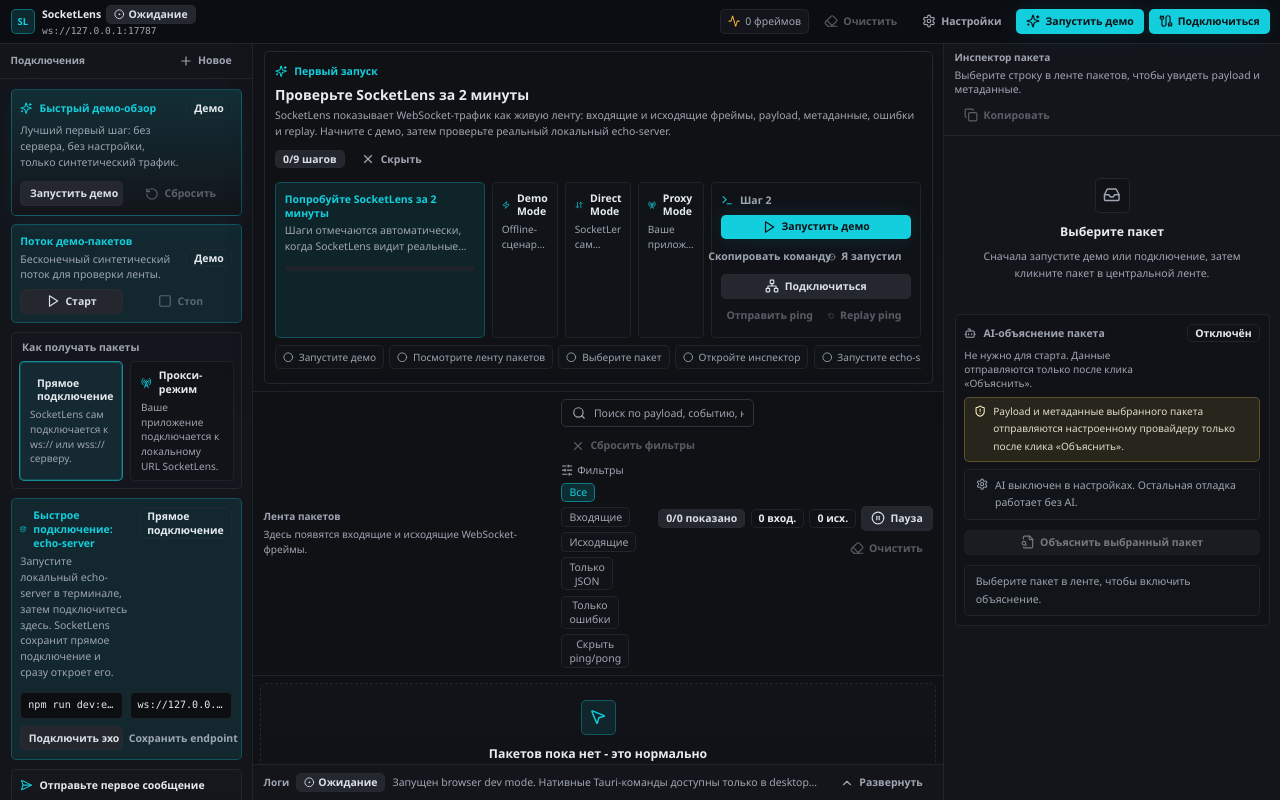
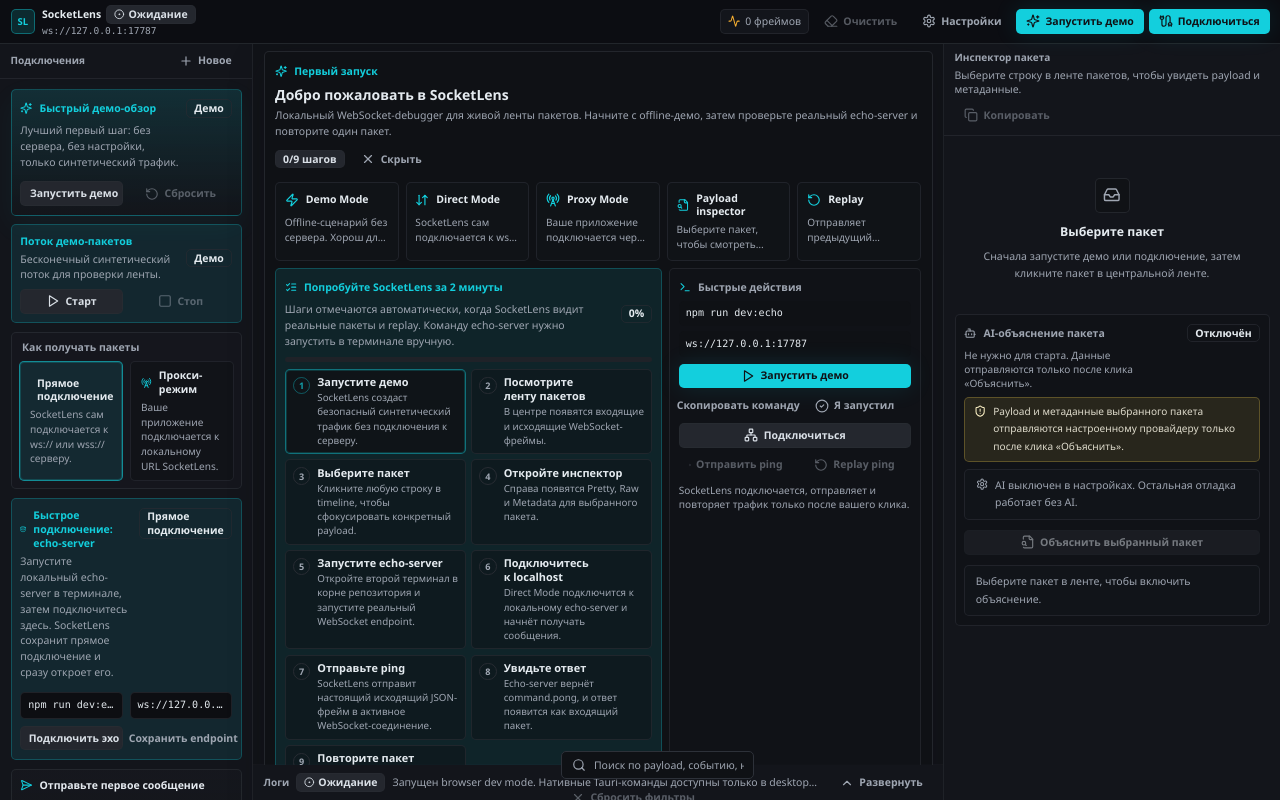
Before and after one commit to DenisGeide/socketlens, a React (Vite) app in the folder apps/desktop/: page / in a window 1280 px wide. Built offline with nearby package versions, Linux system fonts and the light colour scheme.

Commit message:
feat: improve first-run onboarding

```diff
--- a/apps/desktop/src/App.tsx
+++ b/apps/desktop/src/App.tsx
@@ -152,7 +152,7 @@
   const showInvestorDemoGuide =
     investorDemo.isActive || (currentSession?.endpointUrl === investorDemoEndpointUrl && investorDemoPacketCount > 0);
   const showOnboardingPanel =
-    !investorDemo.isActive && !demoMode.isActive && !isConnected && status !== "connecting" && packets.length === 0;
+    settings.onboarding.dismissedAt === null && !investorDemo.isActive && !demoMode.isActive && !isConnected && status !== "connecting";
   const canStartInvestorDemo = !demoMode.isActive && !isConnected && status !== "connecting";
   const diagnostics = useMemo(
     () => ({
--- a/apps/desktop/src/components/onboarding-panel.tsx
+++ b/apps/desktop/src/components/onboarding-panel.tsx
@@ -4,8 +4,9 @@
   ArrowDownUp,
   Check,
   CheckCircle2,
-  Circle,
   Copy,
+  FileSearch,
+  ListChecks,
   Network,
   Play,
   RadioTower,
@@ -85,6 +86,7 @@
   const persistedStepKey = settings.onboarding.completedStepIds.join("|");
   const completedStepSet = useMemo(() => new Set(completedStepIds), [completedStepIds]);
   const progress = Math.round((completedStepIds.length / onboardingStepIds.length) * 100);
+  const nextStepId = onboardingStepIds.find((stepId) => !completedStepSet.has(stepId)) ?? null;
 
   useEffect(() => {
     if (completedStepKey === persistedStepKey) {
@@ -133,7 +135,7 @@
 
   return (
     <section className="border-b border-border/70 bg-panel/70 px-3 py-2">
-      <div className="w-full rounded-md border border-border/80 bg-background/55 p-3 shadow-[0_10px_36px_hsl(var(--background)/0.24)]">
+      <div className="w-full rounded-md border border-border/80 bg-background/55 p-3 shadow-[0_10px_36px_hsl(var(--background)/0.24)] transition">
         <div className="mb-3 flex flex-wrap items-start justify-between gap-2">
           <div className="min-w-0">
             <p className="sl-section-label inline-flex items-center gap-2 text-xs font-semibold uppercase text-primary">
@@ -141,7 +143,7 @@
               {t("onboarding.eyebrow")}
             </p>
             <h2 className="sl-heading mt-1 text-base font-semibold text-foreground">{t("onboarding.title")}</h2>
-            <p className="sl-copy mt-1 max-w-4xl text-xs text-muted-foreground">{t("onboarding.description")}</p>
+            <p className="sl-copy mt-1 max-w-5xl text-xs text-muted-foreground">{t("onboarding.description")}</p>
           </div>
           <div className="flex items-center gap-2">
             <Badge variant="secondary">{t("onboarding.progress", { completed: completedStepIds.length, total: onboardingStepIds.length })}</Badge>
@@ -152,38 +154,72 @@
           </div>
         </div>
 
-        <div className="grid gap-2 xl:grid-cols-[minmax(15rem,0.75fr)_minmax(0,1.45fr)_minmax(15rem,0.65fr)]">
-          <div className="rounded-md border border-primary/25 bg-primary/10 p-2.5">
-            <p className="sl-section-label text-xs font-semibold uppercase text-primary">{t("onboarding.twoMinutes.title")}</p>
-            <p className="sl-copy mt-1 line-clamp-2 text-xs text-muted-foreground">{t("onboarding.twoMinutes.description")}</p>
-            <div className="mt-3 h-1.5 overflow-hidden rounded-full bg-muted">
-              <div className="h-full rounded-full bg-primary transition-all" style={{ width: `${progress}%` }} />
-            </div>
-          </div>
-
-          <div className="grid gap-2 md:grid-cols-3">
-            <ModeCard
+        <div className="mb-2 grid gap-2 md:grid-cols-3 xl:grid-cols-5">
+          <ConceptCard
             icon={Zap}
             label={t("onboarding.modes.demo.title")}
             text={t("onboarding.modes.demo.description")}
           />
-            <ModeCard
+          <ConceptCard
             icon={ArrowDownUp}
             label={t("onboarding.modes.direct.title")}
             text={t("onboarding.modes.direct.description")}
           />
-            <ModeCard
+          <ConceptCard
             icon={RadioTower}
             label={t("onboarding.modes.proxy.title")}
             text={t("onboarding.modes.proxy.description")}
           />
+          <ConceptCard
+            icon={FileSearch}
+            label={t("onboarding.concepts.inspector.title")}
+            text={t("onboarding.concepts.inspector.description")}
+          />
+          <ConceptCard
+            icon={RotateCcw}
+            label={t("onboarding.concepts.replay.title")}
+            text={t("onboarding.concepts.replay.description")}
+          />
+        </div>
+
+        <div className="grid gap-2 xl:grid-cols-[minmax(0,1fr)_18rem]">
+          <div className="rounded-md border border-primary/25 bg-primary/10 p-2.5">
+            <div className="mb-2 flex items-center justify-between gap-2">
+              <div className="min-w-0">
+                <p className="sl-section-label inline-flex items-center gap-2 text-xs font-semibold uppercase text-primary">
+                  <ListChecks className="h-3.5 w-3.5" />
+                  {t("onboarding.twoMinutes.title")}
+                </p>
+                <p className="sl-copy mt-1 text-xs text-muted-foreground">{t("onboarding.twoMinutes.description")}</p>
+              </div>
+              <Badge variant="outline">{progress}%</Badge>
+            </div>
+            <div className="h-1.5 overflow-hidden rounded-full bg-muted">
+              <div className="h-full rounded-full bg-primary transition-all duration-500" style={{ width: `${progress}%` }} />
+            </div>
+            <div className="mt-2 grid gap-1.5 md:grid-cols-2 2xl:grid-cols-3">
+              {onboardingStepIds.map((stepId, index) => (
+                <StepCard
+                  key={stepId}
+                  active={nextStepId === stepId}
+                  completed={completedStepSet.has(stepId)}
+                  index={index + 1}
+                  subtitle={t(`onboarding.steps.${stepIdToTranslationPart(stepId)}.subtitle`)}
+                  title={t(`onboarding.steps.${stepIdToTranslationPart(stepId)}.title`)}
+                />
+              ))}
+            </div>
           </div>
 
           <div className="rounded-md border border-border/70 bg-panel/55 p-2.5">
             <p className="sl-section-label mb-2 inline-flex items-center gap-2 text-xs font-semibold uppercase text-muted-foreground">
               <Terminal className="h-3.5 w-3.5 text-primary" />
-              {t("onboarding.startHere.echo.step")}
+              {t("onboarding.actions.title")}
             </p>
+            <div className="mb-2 grid gap-1.5">
+              <code className="truncate rounded-md bg-background px-2 py-1.5 text-[0.72rem] text-foreground">{localEchoServerCommand}</code>
+              <code className="truncate rounded-md bg-background px-2 py-1.5 text-[0.72rem] text-foreground">{localEchoServerUrl}</code>
+            </div>
             <div className="grid gap-1.5">
               <Button size="sm" disabled={!canStartDemo || completedStepSet.has("start-demo")} onClick={onStartDemo}>
                 <Play className="h-4 w-4" />
@@ -194,7 +230,12 @@
                   {copiedCommand ? <Check className="h-4 w-4" /> : <Copy className="h-4 w-4" />}
                   {copiedCommand ? t("onboarding.actions.copied") : t("onboarding.actions.copyCommand")}
                 </Button>
-                <Button variant="ghost" size="sm" disabled={completedStepSet.has("start-echo-server")} onClick={() => completeManualStep("start-echo-server")}>
+                <Button
+                  variant="ghost"
+                  size="sm"
+                  disabled={completedStepSet.has("start-echo-server")}
+                  onClick={() => completeManualStep("start-echo-server")}
+                >
                   <CheckCircle2 className="h-4 w-4" />
                   {t("onboarding.actions.markStarted")}
                 </Button>
@@ -213,49 +254,69 @@
                   {t("onboarding.actions.replayPing")}
                 </Button>
               </div>
+              <p className="sl-caption text-[0.72rem] text-muted-foreground">{t("onboarding.actions.description")}</p>
             </div>
           </div>
-        </div>
-
-        <div className="mt-2 flex gap-1.5 overflow-x-auto pb-1">
-          {onboardingStepIds.map((stepId) => {
-            const completed = completedStepSet.has(stepId);
-
-            return (
-              <span
-                key={stepId}
-                className={[
-                  "sl-caption inline-flex shrink-0 items-center gap-1.5 rounded-md border px-2 py-1 text-[0.72rem]",
-                  completed
-                    ? "border-primary/35 bg-primary/10 text-primary"
-                    : "border-border/70 bg-muted/15 text-muted-foreground",
-                ].join(" ")}
-              >
-                {completed ? <CheckCircle2 className="h-3 w-3" /> : <Circle className="h-3 w-3" />}
-                {t(`onboarding.steps.${stepIdToTranslationPart(stepId)}.title`)}
-              </span>
-            );
-          })}
         </div>
       </div>
     </section>
   );
 }
 
-type ModeCardProps = {
+type ConceptCardProps = {
   icon: LucideIcon;
   label: string;
   text: string;
 };
 
-function ModeCard({ icon: Icon, label, text }: ModeCardProps) {
+function ConceptCard({ icon: Icon, label, text }: ConceptCardProps) {
   return (
-    <div className="rounded-md border border-border/70 bg-muted/15 p-2.5">
+    <div className="rounded-md border border-border/70 bg-muted/15 p-2.5 transition hover:border-primary/25 hover:bg-primary/[0.06]">
       <p className="sl-heading inline-flex items-center gap-2 text-xs font-semibold">
         <Icon className="h-4 w-4 text-primary" />
         {label}
       </p>
       <p className="sl-caption mt-1 line-clamp-2 text-[0.72rem] text-muted-foreground">{text}</p>
+    </div>
+  );
+}
+
+type StepCardProps = {
+  active: boolean;
+  completed: boolean;
+  index: number;
+  subtitle: string;
+  title: string;
+};
+
+function StepCard({ active, completed, index, subtitle, title }: StepCardProps) {
+  return (
+    <div
+      className={[
+        "grid min-h-12 grid-cols-[auto_minmax(0,1fr)] gap-2 rounded-md border px-2 py-1.5 transition",
+        completed
+          ? "border-primary/35 bg-primary/10 text-primary"
+          : active
+            ? "border-primary/50 bg-background/80 shadow-[inset_0_0_0_1px_hsl(var(--primary)/0.18)]"
+            : "border-border/70 bg-background/45 text-muted-foreground",
+      ].join(" ")}
+    >
+      <span
+        className={[
+          "mt-0.5 flex h-5 w-5 items-center justify-center rounded-full border text-[0.65rem] font-semibold",
+          completed
+            ? "border-primary/40 bg-primary/20 text-primary"
+            : active
+              ? "animate-pulse border-primary/50 text-primary"
+              : "border-border text-muted-foreground",
+        ].join(" ")}
+      >
+        {completed ? <CheckCircle2 className="h-3.5 w-3.5" /> : index}
+      </span>
+      <span className="min-w-0">
+        <span className="sl-heading block truncate text-[0.78rem] font-semibold text-foreground">{title}</span>
+        <span className="sl-caption mt-0.5 block line-clamp-2 text-[0.7rem] leading-4 text-muted-foreground">{subtitle}</span>
+      </span>
     </div>
   );
 }
--- a/apps/desktop/src/i18n/locales/en.json
+++ b/apps/desktop/src/i18n/locales/en.json
@@ -35,8 +35,8 @@
   "navigation.settings": "Settings",
   "navigation.workspace": "Workspace",
   "onboarding.eyebrow": "First run",
-  "onboarding.title": "Try SocketLens in 2 minutes",
-  "onboarding.description": "SocketLens shows WebSocket traffic as a live timeline: inbound and outbound frames, payloads, metadata, errors, and replay. Start with demo traffic, then verify a real local echo server.",
+  "onboarding.title": "Welcome to SocketLens",
+  "onboarding.description": "A local-first WebSocket debugging workspace. Start with the offline demo, then try a real local echo server and replay one packet.",
   "onboarding.dismiss": "Hide",
   "onboarding.progress": "{{completed}}/{{total}} steps",
   "onboarding.echoConnectionName": "Local echo",
@@ -46,6 +46,10 @@
   "onboarding.modes.direct.description": "SocketLens connects to a ws:// or wss:// endpoint itself and can send frames.",
   "onboarding.modes.proxy.title": "Proxy Mode",
   "onboarding.modes.proxy.description": "Your app connects through a local SocketLens proxy. Requires desktop/Tauri.",
+  "onboarding.concepts.inspector.title": "Payload inspector",
+  "onboarding.concepts.inspector.description": "Select a packet to read Pretty, Raw, and Metadata without stopping the stream.",
+  "onboarding.concepts.replay.title": "Replay",
+  "onboarding.concepts.replay.description": "Send a previous outbound frame again through the active connection.",
   "onboarding.twoMinutes.title": "Try SocketLens in 2 minutes",
   "onboarding.twoMinutes.description": "Steps complete automatically when SocketLens sees real packets and replay. Start the echo-server command manually in a terminal.",
   "onboarding.startHere.demo.step": "Step 1",
@@ -58,6 +62,8 @@
   "onboarding.startHere.connect.step": "Step 3",
   "onboarding.startHere.connect.title": "Connect and send ping",
   "onboarding.startHere.connect.description": "Use Direct Mode, send {\"command\":\"ping\"}, then inspect the response.",
+  "onboarding.actions.title": "Quick actions",
+  "onboarding.actions.description": "SocketLens only connects, sends, or replays traffic when you click the matching action.",
   "onboarding.actions.startDemo": "Start demo",
   "onboarding.actions.copyCommand": "Copy command",
   "onboarding.actions.copied": "Copied",
@@ -172,6 +178,9 @@
   "packets.demo.highlight": "Demo highlight",
   "settings.title": "Settings",
   "settings.description": "Local preferences for the SocketLens desktop workspace.",
+  "settings.onboarding.restart": "Restart guide",
+  "settings.onboarding.restartToastTitle": "Guide restarted",
+  "settings.onboarding.restartToastMessage": "Return to the workspace to see the first-run guide again.",
   "settings.language.title": "Language",
   "settings.language.description": "Switch the application interface language. Captured payloads, JSON, URLs, logs from traffic, and session files are not translated.",
   "settings.language.label": "Interface language",
--- a/apps/desktop/src/store/settings-store.ts
+++ b/apps/desktop/src/store/settings-store.ts
@@ -9,6 +9,7 @@
 } from "@/lib/settings-persistence";
 
 type SettingsStore = {
+  restartOnboarding: () => void;
   resetSettings: () => void;
   settings: AppSettings;
   updateSettings: (settings: Partial<AppSettings>) => void;
@@ -17,6 +18,16 @@
 export const useSettingsStore = create<SettingsStore>()(
   persist(
     (set) => ({
+      restartOnboarding: () =>
+        set((state) => ({
+          settings: normalizeAppSettings({
+            ...state.settings,
+            onboarding: {
+              completedStepIds: [],
+              dismissedAt: null,
+            },
+          }),
+        })),
       resetSettings: () => set({ settings: defaultAppSettings }),
       settings: defaultAppSettings,
       updateSettings: (settings) =>
```
Also changed, not shown: apps/desktop/src/components/settings-page.tsx (+21 -4 lines), apps/desktop/src/i18n/locales/ru.json, 2 other files (tests, documents, lock files or other folders). Lines whose indentation alone changed are shown as unchanged.
